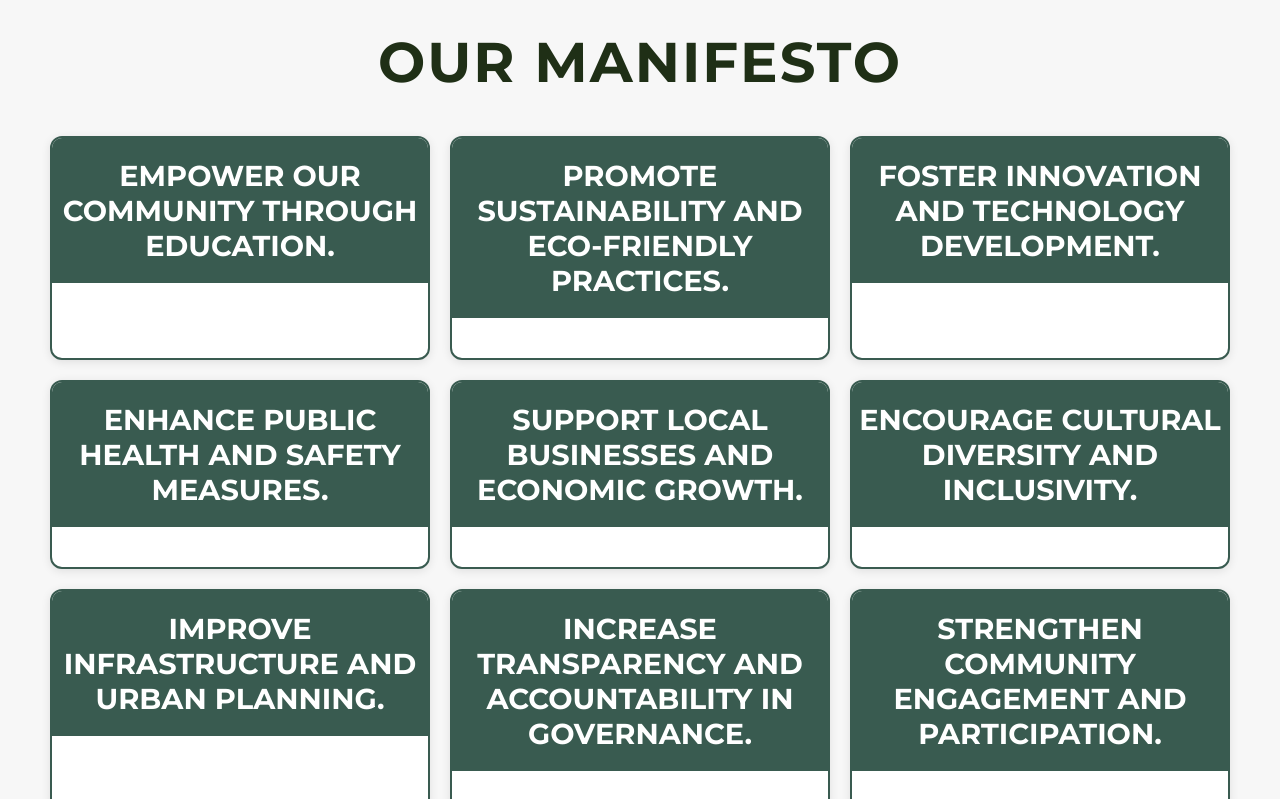
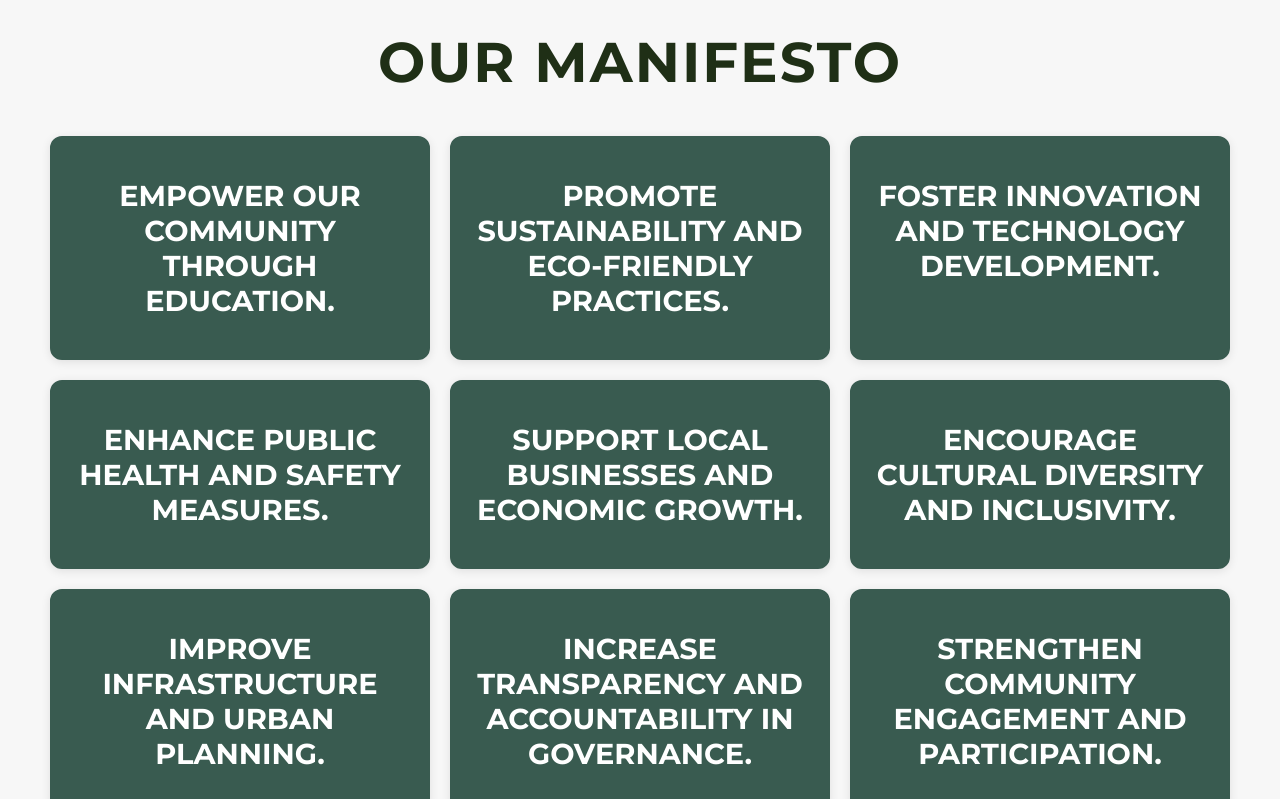
Before and after one commit to sachinky09/Gym_Project, a React (Create React App) app in the folder client/: page / in a window 1280 px wide. Shown: the part 860-1659 px from the top of the page. Built offline with nearby package versions, Linux system fonts and the light colour scheme.

Commit message:
Manifesto Re-designed

```diff
--- a/client/src/components/Manifesto/Manifesto.css
+++ b/client/src/components/Manifesto/Manifesto.css
@@ -43,7 +43,8 @@
 }
 
 .manifesto-card {
-    background: var(--card-bg);
+    /*background: var(--card-bg);*/
+    background: var(--feldgrau);
     border: 2px solid var(--border-color);
     border-radius: 12px;
     box-shadow: var(--box-shadow);
@@ -55,20 +56,21 @@
     flex-direction: column;
     align-items: center;
     justify-content: space-between;
+    padding: 20px;
 }
 
 .manifesto-card:hover {
     transform: translateY(-8px);
     box-shadow: var(--box-shadow-hover);
-    background: var(--light-green);
+    background: var(--feldgrau);
 }
 
 .manifesto-card-header {
-    padding: 20px;
     background: var(--feldgrau);
     color: #fff;
     width: 100%;
     text-align: center;
+    padding: 20px;
 }
 
 .manifesto-title {
@@ -78,26 +80,15 @@
     text-transform: uppercase;
 }
 
-.manifesto-card-placeholder,
 .manifesto-card-details {
-    padding: 20px;
-    text-align: center;
-    box-sizing: border-box;
-}
-
-.manifesto-card-placeholder {
-    color: var(--text-light);
-    font-size: 1.2em;
-}
-
-.manifesto-card-details {
+    color: var(--text-dark);
     background: var(--light-green);
-    color: var(--text-light);
     position: absolute;
     top: 0;
     left: 0;
     width: 100%;
     height: 100%;
+    padding: 20px;
     opacity: 0;
     visibility: hidden;
     transition: opacity var(--transition), visibility var(--transition);
```
